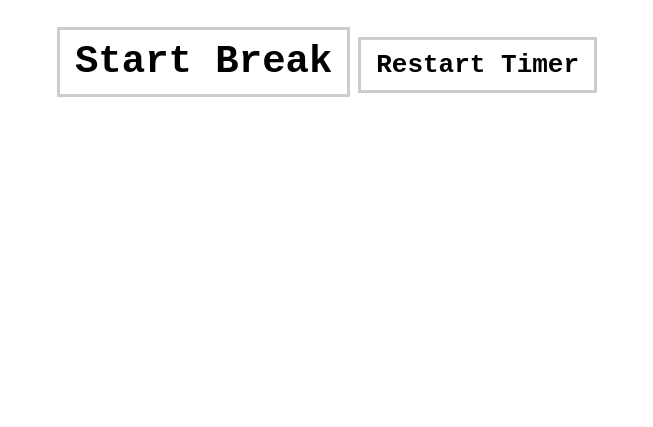
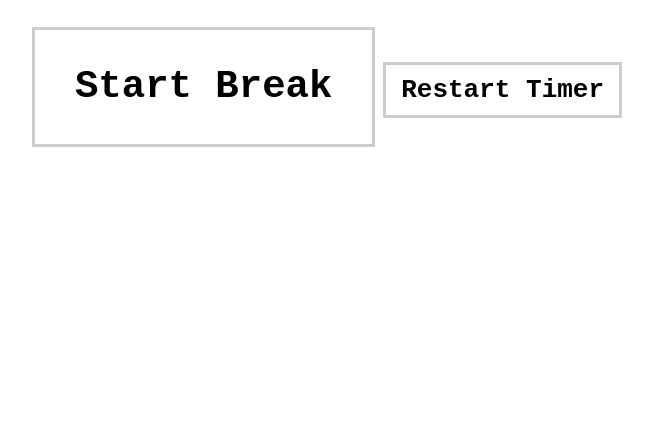
Before and after one commit to gaberomualdo/pomodoro-timer, a plain HTML site: page index.html in a window 1280 px wide. Shown: the part 373-800 px from the top of the page, without its empty margins (313-966 px from the left). Drawn offline with Linux system fonts and the light colour scheme.

Commit message:
added start button css

```diff
--- a/index.html
+++ b/index.html
@@ -31,6 +31,11 @@ button {
 button:hover{
 	border-color: black;
 }
+#startBtn {
+	height: 15vh;
+	box-sizing: border-box;
+	padding: 0 5vh;
+}
 #restartBtn {
 	font-size: 2rem;
 }
@@ -38,7 +43,7 @@ button:hover{
 
 <body>
 	<h1 id="timer">Start</h1>
-	<button id="startBtn">Start Break</button>
+	<button id="startBtn" class='disabled'>Start Break</button>
 	<button id="restartBtn">Restart Timer</button>
 </body>
 </html>
```
